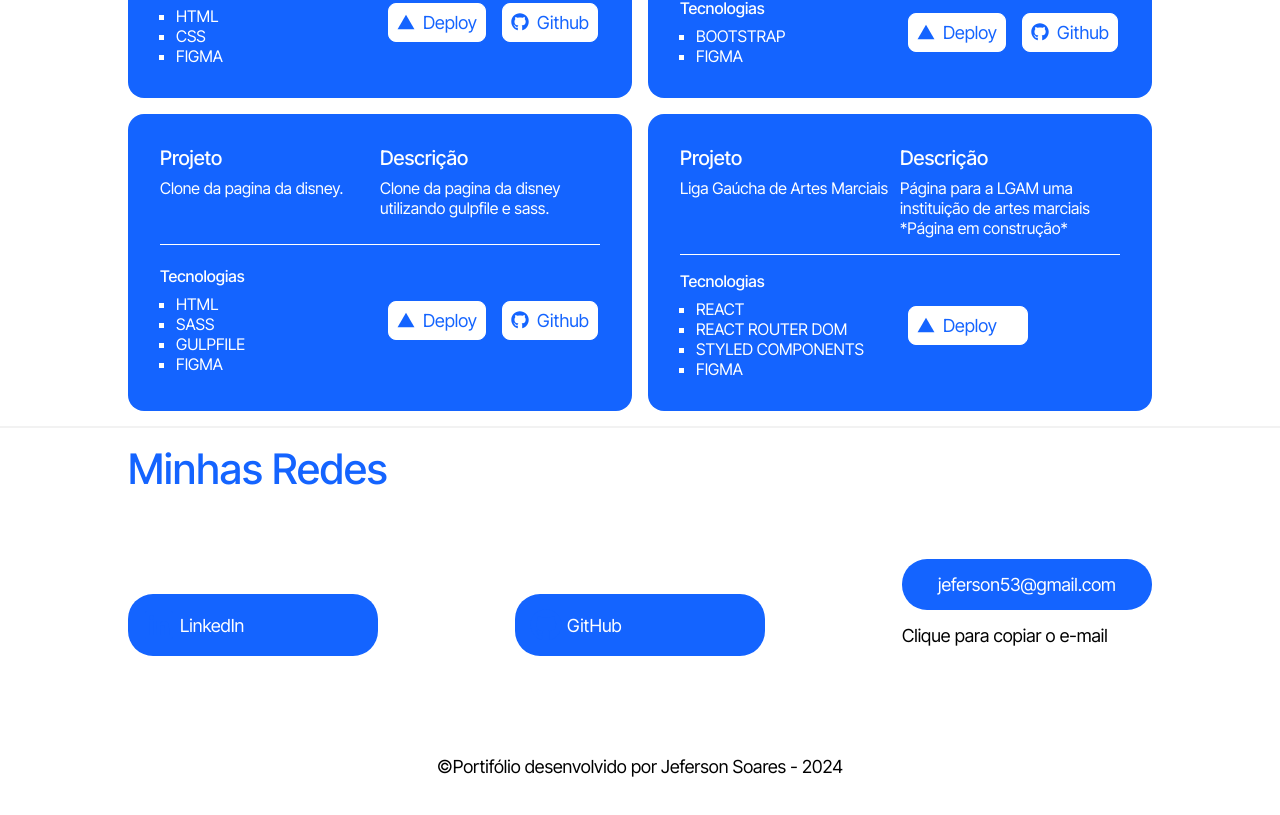
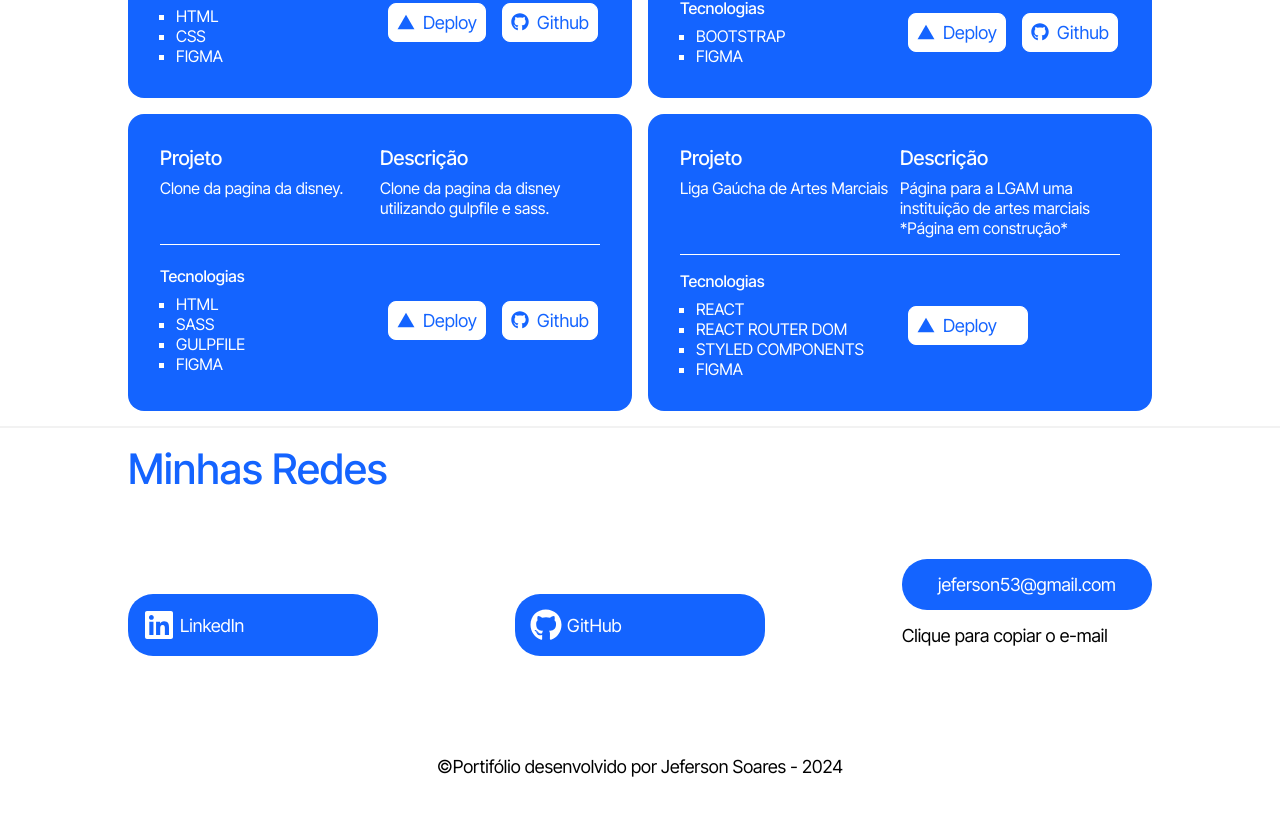
Before and after one commit to jef-sorridente/portifolio-jeferson-soares, a React (Vite) app: page / in a window 1280 px wide. Shown: the part 1679-2494 px from the top of the page. Built offline with nearby package versions, Linux system fonts and the light colour scheme.

Commit message:
ajuste nas cores dos icones

```diff
--- a/src/components/Footer/Footer.css
+++ b/src/components/Footer/Footer.css
@@ -16,7 +16,7 @@
 
 .footer > ul > li > a > svg {
   font-size: 32px;
-  color: var(--secondary-color);
+  color: var(--primary-color);
 }
 
 .footer > p {
```
